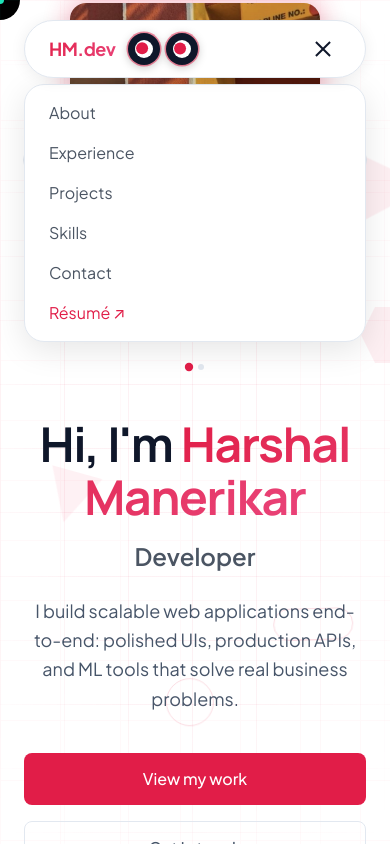
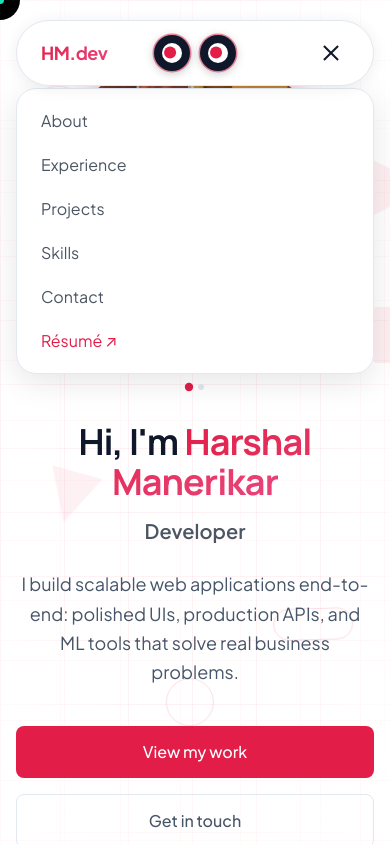
Before and after one commit to hrshl4codes/portfolio, a Next.js app: page / in a window 390 px wide. Both pictures are taken after a click on the button 323 px from the left and 49 px from the top of the page. Shown: the top 844 px of the page. Built offline with nearby package versions, Linux system fonts and the light colour scheme.

Commit message:
Responsive layout: center eyes in navbar, mobile-friendly sizing across all sections

```diff
--- a/src/components/About.tsx
+++ b/src/components/About.tsx
@@ -1,6 +1,6 @@
 export default function About() {
   return (
-    <section id="about" className="py-24 px-6">
+    <section id="about" className="py-16 md:py-24 px-4 sm:px-6">
       <div className="max-w-6xl mx-auto grid grid-cols-1 lg:grid-cols-2 gap-16 items-center">
         {/* Text */}
         <div className="reveal-on-scroll space-y-5">
--- a/src/components/Contact.tsx
+++ b/src/components/Contact.tsx
@@ -35,7 +35,7 @@ export default function Contact() {
   }
 
   return (
-    <section id="contact" className="py-24 px-6 bg-[var(--surface)]">
+    <section id="contact" className="py-16 md:py-24 px-4 sm:px-6 bg-[var(--surface)]">
       <div className="max-w-2xl mx-auto">
         {/* Header */}
         <div className="reveal-on-scroll mb-10 text-center">
@@ -52,7 +52,7 @@ export default function Contact() {
         </div>
 
         {/* Quick links */}
-        <div className="reveal-on-scroll flex justify-center gap-6 mb-10">
+        <div className="reveal-on-scroll flex flex-wrap justify-center gap-x-6 gap-y-3 mb-10">
           <a href="mailto:mharshal625@gmail.com"
             className="flex items-center gap-2 text-sm text-[var(--muted)] hover:text-[var(--text)] transition-colors">
             <EnvelopeIcon /> mharshal625@gmail.com
--- a/src/components/Experience.tsx
+++ b/src/components/Experience.tsx
@@ -2,7 +2,7 @@ import { experiences } from "@/data/experience";
 
 export default function Experience() {
   return (
-    <section id="experience" className="py-24 px-6 bg-[var(--surface)]">
+    <section id="experience" className="py-16 md:py-24 px-4 sm:px-6 bg-[var(--surface)]">
       <div className="max-w-5xl mx-auto">
 
         {/* Header */}
--- a/src/components/Hero.tsx
+++ b/src/components/Hero.tsx
@@ -26,7 +26,7 @@ export default function Hero() {
   return (
     <section
       id="hero"
-      className="relative min-h-screen flex flex-col items-center justify-center px-6 overflow-hidden"
+      className="relative min-h-screen flex flex-col items-center justify-center px-4 sm:px-6 pt-20 overflow-hidden"
     >
       {/* Subtle grid */}
       <div
@@ -38,16 +38,16 @@ export default function Hero() {
         }}
       />
 
-      <div className="relative z-10 w-full max-w-6xl mx-auto flex flex-col-reverse md:flex-row items-center justify-between gap-12">
+      <div className="relative z-10 w-full max-w-6xl mx-auto flex flex-col-reverse md:flex-row items-center justify-between gap-8 md:gap-12">
 
         {/* Left: text */}
         <div className="flex-1 text-center md:text-left">
-          <h1 className="text-5xl md:text-6xl lg:text-7xl font-bold tracking-tight text-[var(--text)] leading-[1.1] mb-4">
+          <h1 className="text-4xl sm:text-5xl md:text-6xl lg:text-7xl font-bold tracking-tight text-[var(--text)] leading-[1.1] mb-4">
             Hi, I&apos;m{" "}
             <span className="gradient-text">Harshal Manerikar</span>
           </h1>
 
-          <p className="text-2xl md:text-3xl font-semibold text-[var(--muted)] mb-6">
+          <p className="text-xl sm:text-2xl md:text-3xl font-semibold text-[var(--muted)] mb-6">
             Developer
           </p>
 
@@ -85,7 +85,7 @@ export default function Hero() {
             </button>
 
             <div
-              className="relative w-64 md:w-72"
+              className="relative w-52 sm:w-60 md:w-72"
               style={{
                 aspectRatio: hasPhotos ? photos[photoIndex].aspect : "4/5",
                 transition: "aspect-ratio 0.4s ease",
--- a/src/components/Navbar.tsx
+++ b/src/components/Navbar.tsx
@@ -15,15 +15,15 @@ function Eye({ eyeRef }: { eyeRef: React.RefObject<HTMLSpanElement | null> }) {
     <span
       ref={eyeRef}
       aria-hidden="true"
-      className="relative inline-flex items-center justify-center w-8 h-8 rounded-full shrink-0"
+      className="relative inline-flex items-center justify-center w-9 h-9 rounded-full shrink-0"
       style={{
         background: "#0f172a",
         boxShadow: "0 0 0 1.5px rgba(225,29,72,0.5), 0 2px 10px rgba(0,0,0,0.25)",
       }}
     >
-      {/* Iris — white, 18px → 7px black ring on each side */}
-      <span className="absolute w-[18px] h-[18px] rounded-full bg-white" />
-      {/* Pupil — rose, 12px, max travel 2px → stays inside iris */}
+      {/* Iris */}
+      <span className="absolute w-[20px] h-[20px] rounded-full bg-white" />
+      {/* Pupil — max travel 2px stays inside iris */}
       <span
         className="pupil absolute w-3 h-3 rounded-full"
         style={{ backgroundColor: "var(--accent)", transform: "translate(0px, 0px)" }}
@@ -37,7 +37,6 @@ export default function Navbar() {
   const eye1Ref = useRef<HTMLSpanElement>(null);
   const eye2Ref = useRef<HTMLSpanElement>(null);
 
-  /* Eye tracking */
   useEffect(() => {
     if (window.matchMedia("(pointer: coarse)").matches) return;
     let mouseX = window.innerWidth / 2, mouseY = 40;
@@ -54,9 +53,9 @@ export default function Navbar() {
         if (!eye) return;
         const pupil = eye.querySelector<HTMLElement>(".pupil");
         if (!pupil) return;
-        const rect  = eye.getBoundingClientRect();
-        const cx    = rect.left + rect.width  / 2;
-        const cy    = rect.top  + rect.height / 2;
+        const rect = eye.getBoundingClientRect();
+        const cx   = rect.left + rect.width  / 2;
+        const cy   = rect.top  + rect.height / 2;
         const angle = Math.atan2(mouseY - cy, mouseX - cx);
         const dist  = Math.min(MAX, Math.hypot(mouseX - cx, mouseY - cy) / 15);
         pupil.style.transform = `translate(${Math.cos(angle) * dist}px, ${Math.sin(angle) * dist}px)`;
@@ -75,7 +74,7 @@ export default function Navbar() {
           top: 20,
           left: "50%",
           transform: "translateX(-50%)",
-          width: "min(860px, calc(100% - 48px))",
+          width: "min(1000px, calc(100% - 32px))",
           borderRadius: 999,
           backgroundColor: "#ffffff",
           border: "1px solid var(--border)",
@@ -83,23 +82,25 @@ export default function Navbar() {
           zIndex: 50,
         }}
       >
-        <nav className="px-6 h-14 flex items-center justify-between gap-6">
-          {/* Logo + eyes */}
-          <a href="#hero" className="flex items-center gap-3 shrink-0">
+        <nav className="relative px-6 h-16 flex items-center justify-between">
+          {/* Left: Logo */}
+          <a href="#hero" className="shrink-0">
             <span className="font-bold text-lg tracking-tight gradient-text">HM.dev</span>
-            <span className="eyes-container flex items-center gap-1.5">
-              <Eye eyeRef={eye1Ref} />
-              <Eye eyeRef={eye2Ref} />
-            </span>
           </a>
 
-          {/* Desktop links */}
-          <ul className="hidden md:flex items-center gap-6">
+          {/* Center: Eyes — absolutely centred so they never crowd the logo or links */}
+          <div className="eyes-container absolute left-1/2 -translate-x-1/2 flex items-center gap-2.5">
+            <Eye eyeRef={eye1Ref} />
+            <Eye eyeRef={eye2Ref} />
+          </div>
+
+          {/* Right: Desktop links */}
+          <ul className="hidden md:flex items-center gap-4 lg:gap-5 shrink-0">
             {links.map((l) => (
               <li key={l.href}>
                 <a
                   href={l.href}
-                  className="text-sm text-[#4b5563] hover:text-[#0f172a] transition-colors duration-200"
+                  className="text-sm text-[#4b5563] hover:text-[#0f172a] transition-colors duration-200 whitespace-nowrap"
                 >
                   {l.label}
                 </a>
@@ -110,7 +111,7 @@ export default function Navbar() {
                 href="/resume.pdf"
                 target="_blank"
                 rel="noopener noreferrer"
-                className="text-sm px-3.5 py-1.5 rounded-full border accent-subtle-border accent-text hover:accent-subtle-bg transition-all duration-200"
+                className="text-sm px-3.5 py-1.5 rounded-full border accent-subtle-border accent-text hover:accent-subtle-bg transition-all duration-200 whitespace-nowrap"
               >
                 Résumé ↗
               </a>
@@ -119,7 +120,7 @@ export default function Navbar() {
 
           {/* Mobile hamburger */}
           <button
-            className="md:hidden flex flex-col gap-1.5 p-2"
+            className="md:hidden flex flex-col gap-1.5 p-2 shrink-0"
             onClick={() => setMenuOpen(!menuOpen)}
             aria-label="Toggle menu"
           >
@@ -130,29 +131,29 @@ export default function Navbar() {
         </nav>
       </header>
 
-      {/* Mobile drawer — separate card below the pill */}
+      {/* Mobile drawer — separate card below the pill (top = 20px + 64px height + 4px gap) */}
       {menuOpen && (
         <div
           style={{
             position: "fixed",
-            top: 84,
+            top: 88,
             left: "50%",
             transform: "translateX(-50%)",
-            width: "min(860px, calc(100% - 48px))",
+            width: "min(1000px, calc(100% - 32px))",
             borderRadius: 20,
             backgroundColor: "#ffffff",
             border: "1px solid var(--border)",
             boxShadow: "0 8px 32px rgba(0,0,0,0.10)",
             zIndex: 49,
           }}
-          className="md:hidden px-6 py-4 flex flex-col gap-4"
+          className="md:hidden px-6 py-5 flex flex-col gap-5"
         >
           {links.map((l) => (
             <a
               key={l.href}
               href={l.href}
               onClick={() => setMenuOpen(false)}
-              className="text-[#4b5563] hover:text-[#0f172a] transition-colors"
+              className="text-[#4b5563] hover:text-[#0f172a] transition-colors text-base"
             >
               {l.label}
             </a>
@@ -162,7 +163,7 @@ export default function Navbar() {
             target="_blank"
             rel="noopener noreferrer"
             onClick={() => setMenuOpen(false)}
-            className="accent-text"
+            className="accent-text text-base"
           >
             Résumé ↗
           </a>
--- a/src/components/Projects.tsx
+++ b/src/components/Projects.tsx
@@ -13,7 +13,7 @@ export default function Projects() {
     active === "All" ? projects : projects.filter((p) => p.tags.includes(active));
 
   return (
-    <section id="projects" className="py-24 px-6">
+    <section id="projects" className="py-16 md:py-24 px-4 sm:px-6">
       <div className="max-w-6xl mx-auto">
         <div className="reveal-on-scroll mb-4">
           <p className="text-sm font-semibold uppercase tracking-widest accent-text mb-2">
--- a/src/components/Skills.tsx
+++ b/src/components/Skills.tsx
@@ -68,7 +68,7 @@ function SkillIcon({ name }: { name: string }) {
 
 export default function Skills() {
   return (
-    <section id="skills" className="py-24 px-6 bg-[var(--surface)]">
+    <section id="skills" className="py-16 md:py-24 px-4 sm:px-6 bg-[var(--surface)]">
       <div className="max-w-6xl mx-auto">
         <div className="reveal-on-scroll mb-12">
           <p className="text-sm font-semibold uppercase tracking-widest accent-text mb-2">
```
